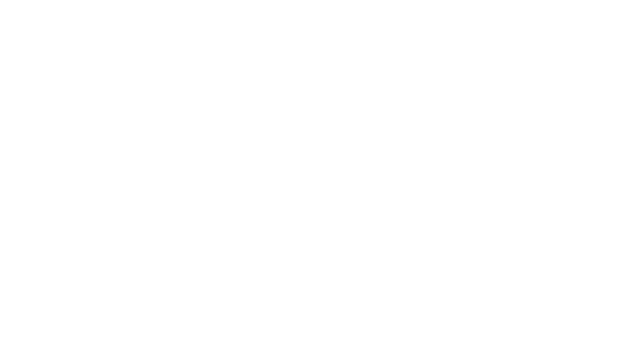
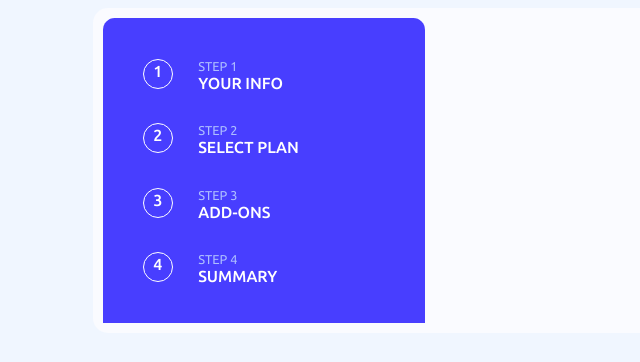
Before and after one commit to rodrfct/multi-step-form, a Vue app: page / in a window 1280 px wide. Shown: the top 362 px of the page, without its empty margins (0-640 px from the left). Built offline with nearby package versions, Linux system fonts and the light colour scheme.

Commit message:
Add inital sidebar style

```diff
--- a/src/App.vue
+++ b/src/App.vue
@@ -1,11 +1,22 @@
 <script setup lang="ts">
-
+import Sidebar from './components/Sidebar.vue'
+import Form from './components/Form.vue'
 </script>
 
 <template>
+<div class="wrapper">
+  <Sidebar />
 
+  <Form />
+</div>
 </template>
 
 <style scoped>
-
+.wrapper {
+  background-color: var(--Alabaster);
+  width: 85%;
+  margin: auto;
+  padding: 10px;
+  border-radius: 15px;
+}
 </style>
--- a/src/assets/main.css
+++ b/src/assets/main.css
@@ -33,4 +33,5 @@
 body {
   font-family: 'Ubuntu', sans-serif;
   font-size: 16px;
+  background-color: var(--Magnolia);
 }
--- /dev/null
+++ b/src/components/Sidebar.vue
@@ -0,0 +1,121 @@
+<script setup lang="ts">
+import { computed, ref } from 'vue';
+import bgDesktop from '../assets/backgrounds/bg-sidebar-desktop.svg'
+import bgMobile from '../assets/backgrounds/bg-sidebar-mobile.svg'
+
+const step = ref(1)
+
+const bgImage = computed(() => {
+    if (window.innerWidth > 420) {
+        return bgDesktop
+    } else {
+        return bgMobile
+    }
+})
+
+</script>
+
+<template>
+    <div class="sidebar" :style="{backgroundImage: `url(${bgImage})`}">
+        <ol>
+            <li>
+                <div class="number"><p>1</p></div>
+
+                <div class="text">
+                    <span>Step 1</span>
+                    <p>Your info</p>
+                </div>
+            </li>
+            <li>
+                <div class="number"><p>2</p></div>
+
+                <div class="text">
+                    <span>Step 2</span>
+                    <p>Select plan</p>
+                </div>
+            </li>
+            <li>
+                <div class="number"><p>3</p></div>
+
+                <div class="text">
+                    <span>Step 3</span>
+                    <p>Add-ons</p>
+                </div>
+            </li>
+            <li>
+                <div class="number"><p>4</p></div>
+
+                <div class="text">
+                    <span>Step 4</span>
+                    <p>Summary</p>
+                </div>
+            </li>
+        </ol>
+    </div>
+</template>
+
+<style scoped>
+.sidebar {
+    width: 30%;
+    padding: 10px 0;
+
+    background-repeat: no-repeat;
+    background-size: cover;
+}
+
+.sidebar ol {
+    list-style: none;
+    margin: auto;
+
+    color: var(--White);
+}
+
+/* .sidebar li {
+    display: flex;
+    justify-content: space-between;
+} */
+
+.sidebar li {
+    margin: 10% 0;
+
+    display: grid;
+    grid-template-rows: 1fr;
+    grid-template-columns: auto 1fr;
+    column-gap: 9%;
+}
+
+.text {
+    display: inline;
+}
+
+.text p {
+    text-transform: uppercase;
+    font-weight: 500;
+    margin: 0;
+}
+
+.text span {
+    color: var(--Pastel-blue);
+    text-transform: uppercase;
+    font-size: .8em;
+}
+
+.number {
+    display: inline-block;
+    align-self: center;
+    text-align: center;
+
+    --size: 28px;
+    width: var(--size);
+    height: var(--size);
+
+    border: 1px solid var(--White);
+    border-radius: 15px;
+}
+
+.number p {
+    display: inline;
+    vertical-align: middle;
+    font-weight: 500;
+}
+</style>
```
